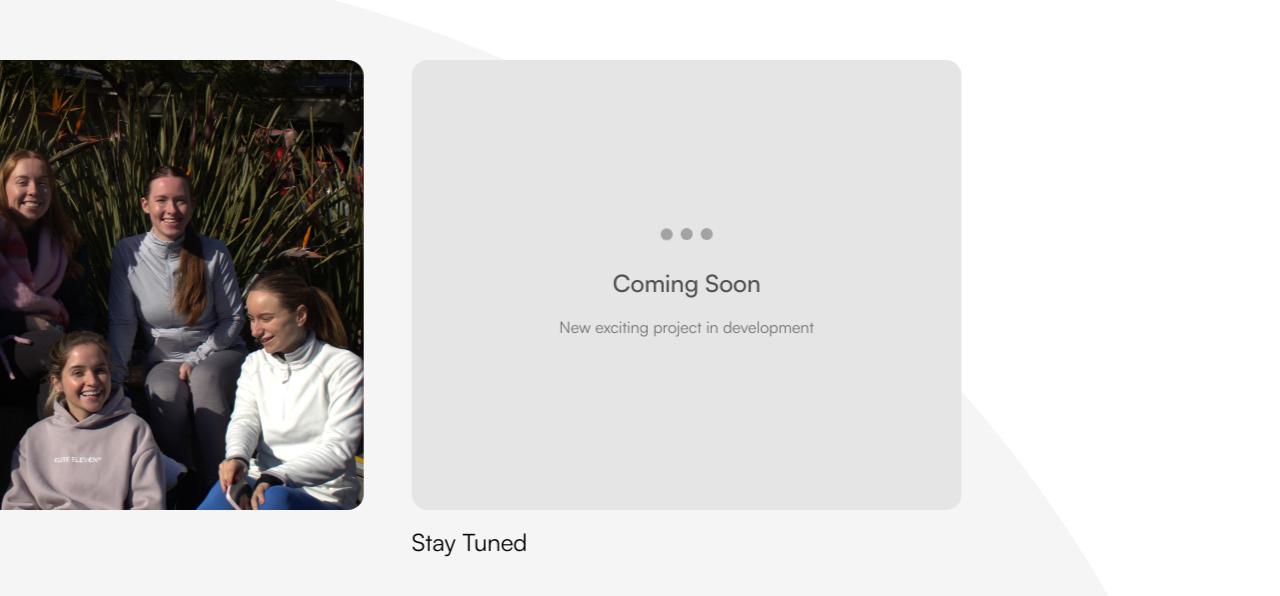
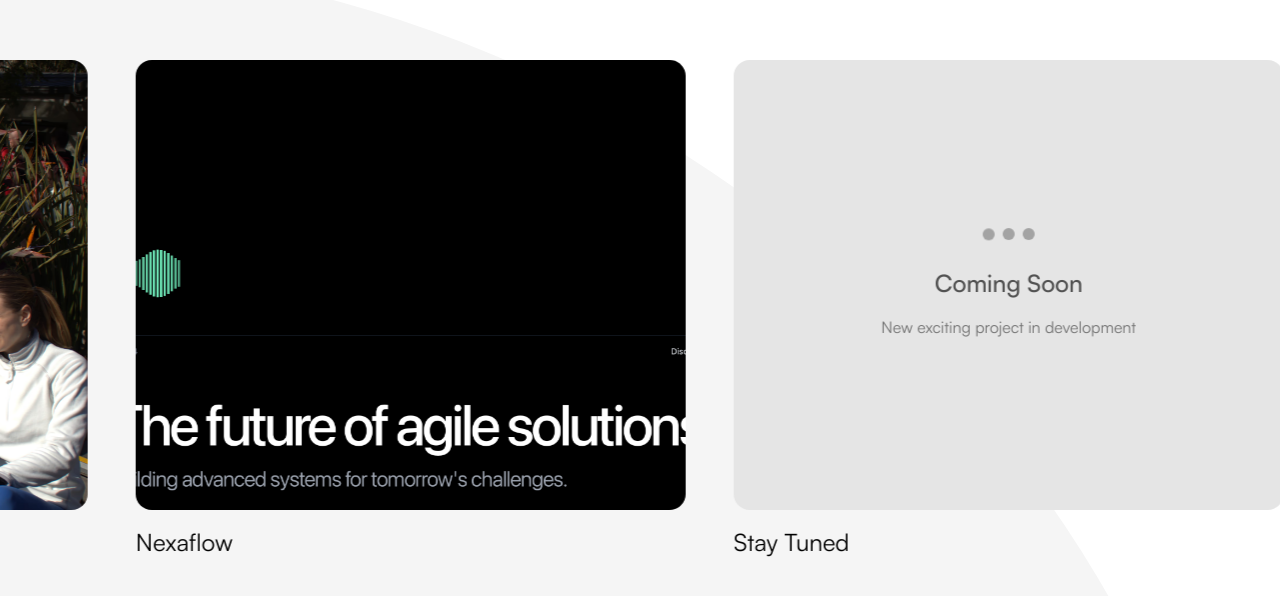
Before and after one commit to Benson-Craven/code-by-benson, a Next.js app: page / in a window 1280 px wide. Shown: the part 5196-5792 px from the top of the page. Built offline with nearby package versions, Linux system fonts and the light colour scheme.

Commit message:
Added Nexaflow

```diff
--- a/app/data/projects.js
+++ b/app/data/projects.js
@@ -17,16 +17,16 @@ const projects = [
         id: 2,
         comingSoon: false,
     },
-    // {
-    //     url: "/images/nexaflow.avif",
-    //     gifUrl: "/images/nexaflow-placeholder.avif",
-    //     title: "Nexaflow",
-    //     link: "https://nexaflow.netlify.app",
-    //     id: 3,
-    //     comingSoon: false,
-    // },
     {
+        url: "/images/new-nexaflow-placeholder.png",
+        gifUrl: "/images/new-nexaflow.png",
+        title: "Nexaflow",
+        link: "https://nexaflow.netlify.app",
         id: 3,
+        comingSoon: false,
+    },
+    {
+        id: 4,
         title: "More to come",
         url: "", // Not needed for coming soon card
         gifUrl: "", // Not needed for coming soon card
```
Also changed, not shown: public/images/new-nexaflow-placeholder.png (added), public/images/new-nexaflow.png (added).
